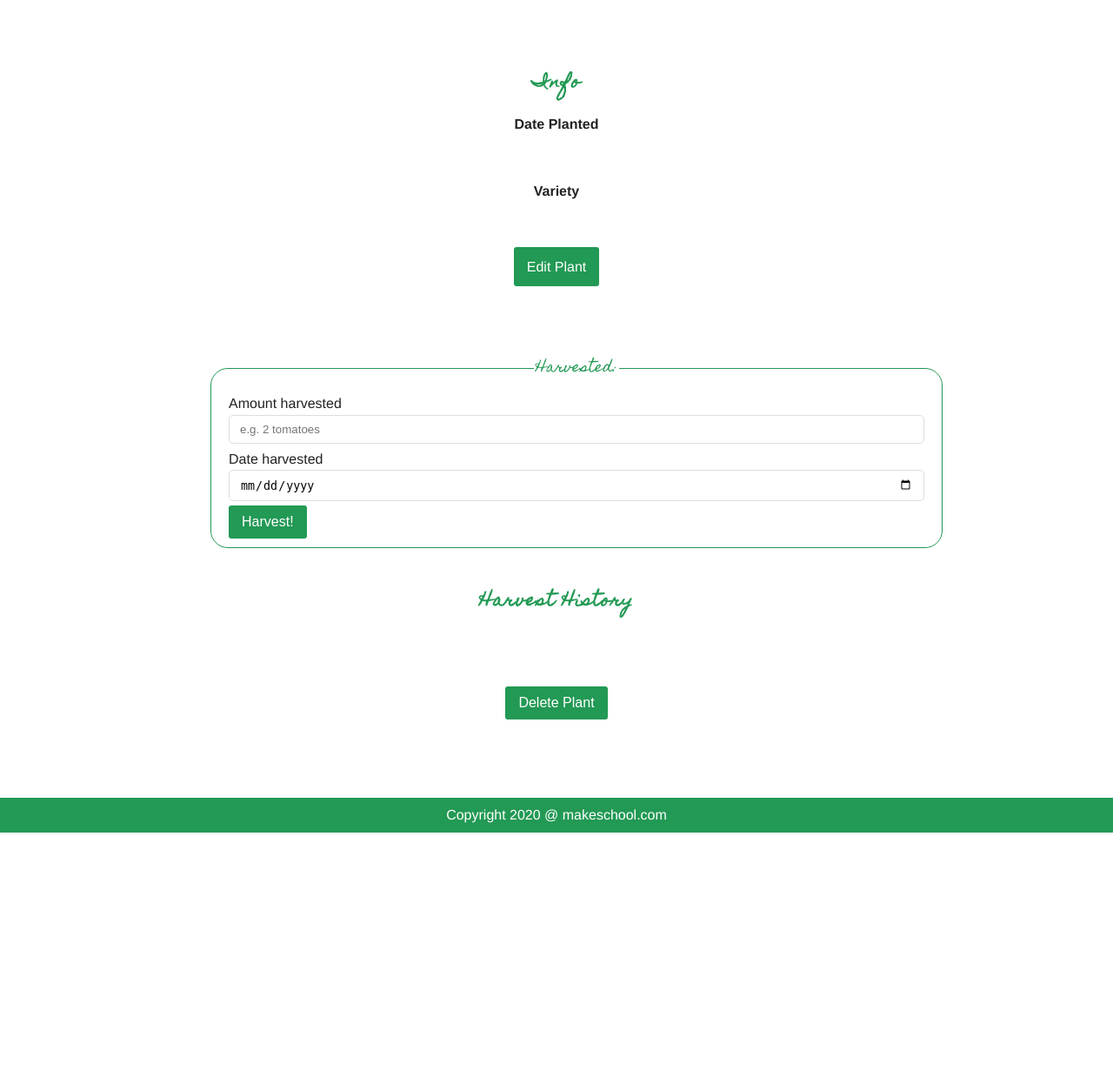
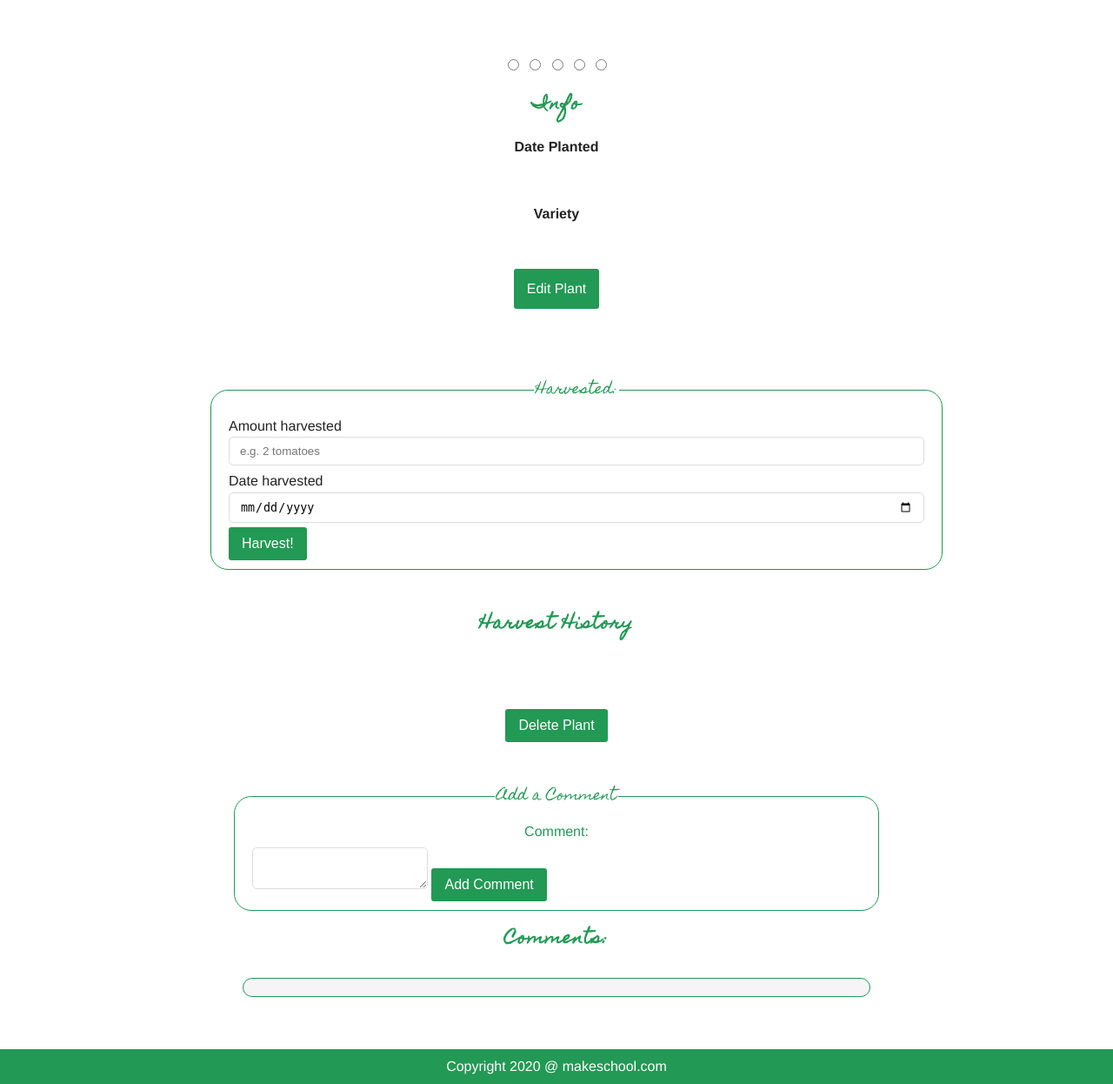
Before and after one commit to joemiddie13/hw5_databases, a Flask app: template templates/detail.html in a window 1280 px wide. Shown: the part 40-1286 px from the top of the page at 87% size. Before the commit the page ends 997 px from the top, so only its background shows below. Run offline with Flask 2, Linux system fonts and the light colour scheme; the template is opened without the code that fills it, so the values that code supplies are empty; some libraries are stand-ins or nearby versions.

Commit message:
completed all challenges

```diff
--- a/app.py
+++ b/app.py
@@ -60,15 +60,15 @@ def create():
 @app.route('/plant/<plant_id>')
 def detail(plant_id):
     plant_to_show = mongo.db.plants.find_one({'_id': ObjectId(plant_id)})
+    harvests = mongo.db.harvests.find({'plant_id': ObjectId(plant_id)})
+    comments = mongo.db.comments.find({'plant_id': ObjectId(plant_id)})
+
     if not plant_to_show:
         return render_template('404.html'), 404
-    harvests = mongo.db.harvests.find({'plant_id': ObjectId(plant_id)})
 
-    context = {
-        'plant': plant_to_show,
-        'harvests': list(harvests)
-    }
-    return render_template('detail.html', **context)
+    return render_template('detail.html', plant=plant_to_show, harvests=harvests, comments=comments)
+
+
 
 
 @app.route('/harvest/<plant_id>', methods=['POST'])
@@ -96,7 +96,6 @@ def harvest(plant_id):
 def edit(plant_id):
     """Shows the edit page and accepts a POST request with edited data."""
 
-    # Check if the plant exists in the database
     plant_to_edit = mongo.db.plants.find_one({'_id': ObjectId(plant_id)})
     if not plant_to_edit:
         return render_template('404.html'), 404
@@ -117,7 +116,6 @@ def edit(plant_id):
         return redirect(url_for('detail', plant_id=plant_id))
 
     else:
-        # Display the edit form with the current plant data
         return render_template('edit.html', plant=plant_to_edit)
 
 
@@ -136,6 +134,16 @@ def delete(plant_id):
 
     return redirect(url_for('plants_list'))
 
+@app.route('/add_comment/<plant_id>', methods=['POST'])
+def add_comment(plant_id):
+    comment_text = request.form['comment']
+    mongo.db.comments.insert_one({
+        'plant_id': ObjectId(plant_id),
+        'text': comment_text,
+    })
+    return redirect(url_for('detail', plant_id=plant_id))
+
+
 
 if __name__ == '__main__':
     app.run(debug=True)
--- a/static/style.css
+++ b/static/style.css
@@ -216,3 +216,36 @@ form input[type="submit"]:hover {
     transform: scale(1.05);
     box-shadow: 0 4px 8px rgba(0, 0, 0, 0.2);
 }
+
+.comment-form, .comments-section {
+    width: 100%;
+    max-width: 700px;
+    margin: auto;
+    display: flex;
+    flex-direction: column;
+    align-items: center;
+}
+
+.comment-form fieldset, .comments-container {
+    width: 100%;
+    border: 1px solid #229954;
+    border-radius: 20px;
+    padding: 10px 20px;
+    margin-top: 20px;
+}
+
+.comment-form label, .comments-section h3 {
+    text-align: center;
+    color: #229954;
+}
+
+.comments-container {
+    background-color: #f5f5f5;
+    padding: 10px;
+    margin-top: 10px;
+}
+
+.comment {
+    padding: 5px;
+    border-bottom: 1px solid #ddd;
+}
--- a/templates/detail.html
+++ b/templates/detail.html
@@ -5,6 +5,12 @@
     <!-- Displaying the Plant Details -->
     <h1>{{ plant.name }}</h1>
     <img src="{{ plant.photo_url }}" alt="{{ plant.name }}">
+    <div class="star-rating">
+        {% for number in range(5, 0, -1) %}
+            <input type="radio" id="star{{ number }}" name="rating" value="{{ number }}"><label for="star{{ number }}" title="{{ number }} stars"></label>
+        {% endfor %}
+    </div>
+
 
     <section id="info">
         <h3>Info</h3>
@@ -53,6 +59,28 @@
     <form action="/delete/{{ plant._id }}" method="POST" id="delete-form" onsubmit="return confirm_delete()">
         <input type="submit" class="nav" onclick="delete_modal()" value="Delete Plant">
     </form>
+
+    <!-- Comment Form -->
+    <form method="POST" action="{{ url_for('add_comment', plant_id=plant._id) }}" class="comment-form">
+        <fieldset>
+            <legend>Add a Comment</legend>
+            <label for="comment">Comment:</label>
+            <textarea name="comment" id="comment"></textarea>
+            <input type="submit" value="Add Comment" class="submit">
+        </fieldset>
+    </form>
+
+    <!-- Display Comments -->
+    <section class="comments-section">
+        <h3>Comments:</h3>
+        <div class="comments-container">
+            {% for comment in comments %}
+                <div class="comment">{{ comment.text }}</div>
+                <!-- Optionally display commenter's name or username here -->
+            {% endfor %}
+        </div>
+    </section>
+
 </main>
 
 {% endblock content %}
```
